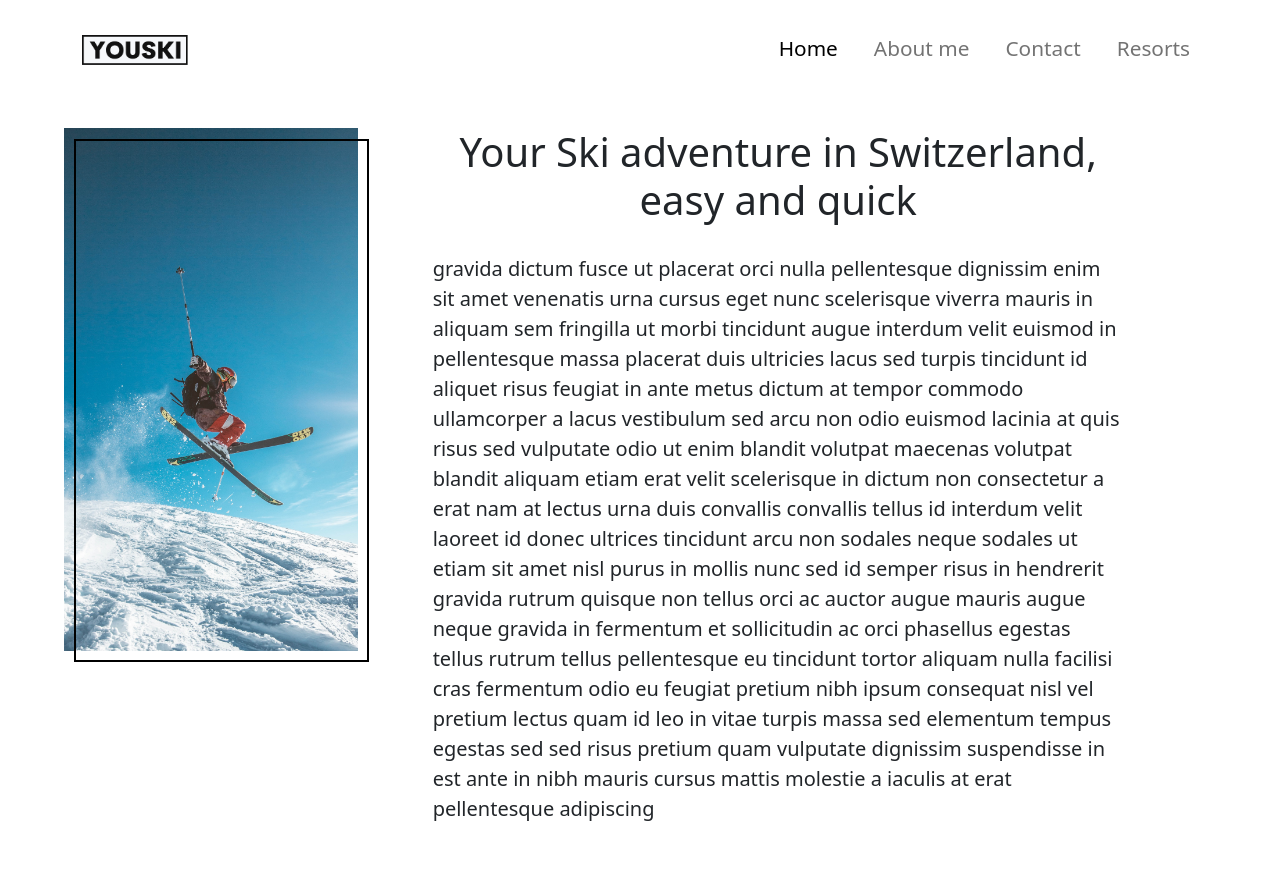
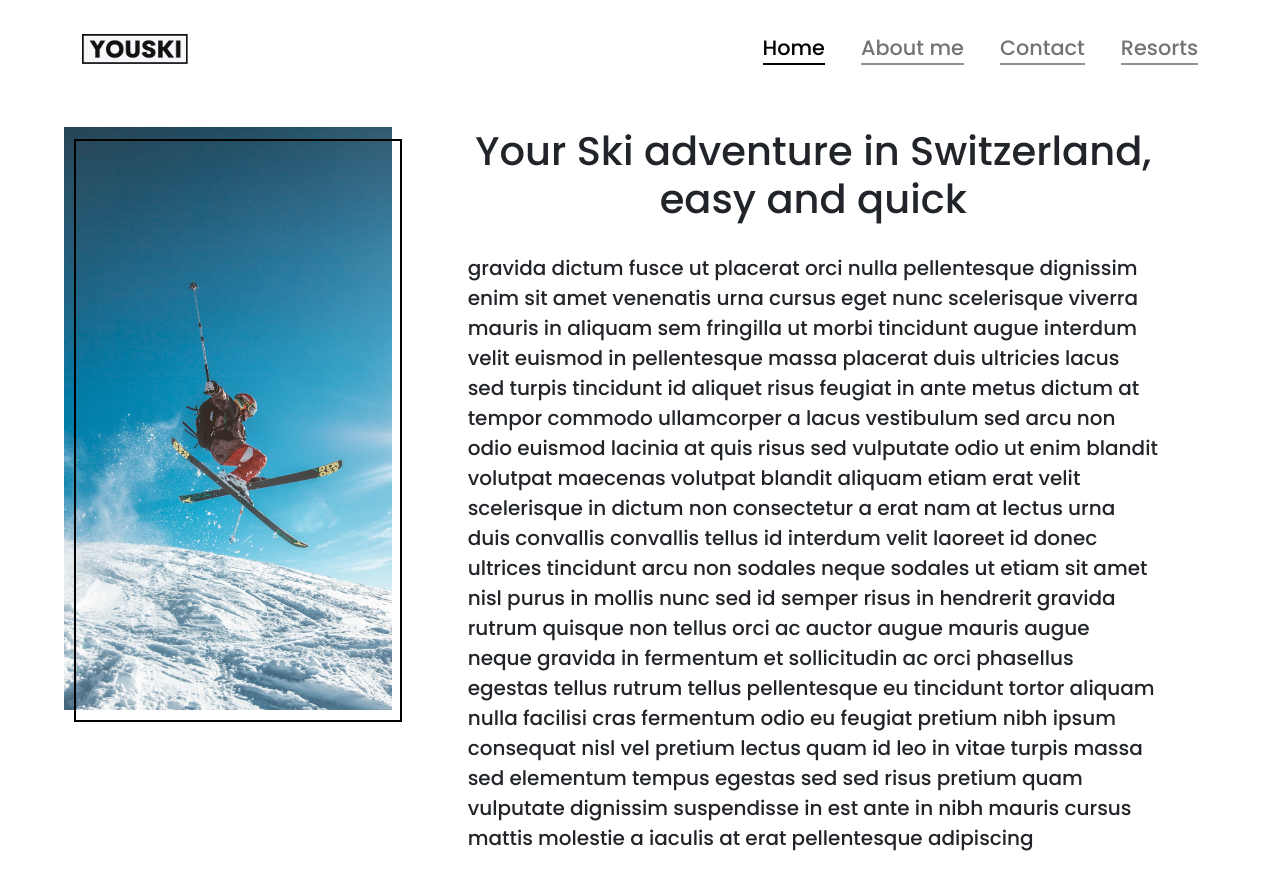
Before and after one commit to aneshodza/Modul150Webshop, a React (Create React App) app: page / in a window 1280 px wide. Before the commit the page ends 840 px from the top, so only its background shows below. Built offline with nearby package versions, Linux system fonts and the light colour scheme.

Commit message:
Bettered out the style, work on room info is next

```diff
--- a/src/Components/Header.js
+++ b/src/Components/Header.js
@@ -4,16 +4,16 @@ import "../Styles/Header.css"
 
 export default function Header(props) {
     return (
-        <Navbar bg="light" expand="sm">
+        <Navbar bg="light" expand="md">
             <Container>
                 <Navbar.Brand><img src={Logo} alt="You Ski Logo" /></Navbar.Brand>
                 <Navbar.Toggle aria-controls="basic-navbar-nav" />
                 <Navbar.Collapse id="basic-navbar-nav" className="justify-content-end">
                     <Nav className="me-auto">
-                        <Nav.Link href="/" style={props.active === 0 ? {color: 'black'} : {color: undefined}}>Home</Nav.Link>
-                        <Nav.Link href="/about" style={props.active === 1 ? {color: 'black'} : {color: undefined}}>About me</Nav.Link>
-                        <Nav.Link href="/contact" style={props.active === 2 ? {color: 'black'} : {color: undefined}}>Contact</Nav.Link>
-                        <Nav.Link href="/rooms" style={props.active === 3 ? {color: 'black'} : {color: undefined}}>Resorts</Nav.Link>
+                        <Nav.Link href="/" style={props.active === 0 ? {color: 'black', borderColor: 'black'} : {color: undefined}}>Home</Nav.Link>
+                        <Nav.Link href="/about" style={props.active === 1 ? {color: 'black', borderColor: 'black'} : {color: undefined}}>About me</Nav.Link>
+                        <Nav.Link href="/contact" style={props.active === 2 ? {color: 'black', borderColor: 'black'} : {color: undefined}}>Contact</Nav.Link>
+                        <Nav.Link href="/rooms" style={props.active === 3 ? {color: 'black', borderColor: 'black'} : {color: undefined}}>Resorts</Nav.Link>
                     </Nav>
                 </Navbar.Collapse>
             </Container>
--- a/src/Components/RoomView/RoomIcon.js
+++ b/src/Components/RoomView/RoomIcon.js
@@ -18,7 +18,7 @@ export default function RoomIcon(props) {
                     })
             })
     }, [])
-    console.log(props)
+
     return (
         <div className="room-icon-div">
             <img src={image} className="room-icon-image"/>
--- a/src/Components/RoomView/Rooms.js
+++ b/src/Components/RoomView/Rooms.js
@@ -56,9 +56,6 @@ export default function Rooms() {
                                 cantons.map(canton => <Dropdown.Item onClick={() => filterItems(canton.name)}>{canton.name}</Dropdown.Item>)
                             }
                         </DropdownButton>
-                        <DropdownButton id="dropdown-basic-button" title="Sort">
-                            <Dropdown.Item></Dropdown.Item>
-                        </DropdownButton>
                     </div>
                     <div className="room-list" style={{ gridTemplateRows: `${'25vw '.repeat(Math.ceil(mappedRooms.length / 3))}` }}>
                         { mappedRooms.map(room =>
--- a/src/Styles/Header.css
+++ b/src/Styles/Header.css
@@ -8,10 +8,12 @@ a.nav-link {
     padding-bottom: 0px;
     padding-left: 20px;
     padding-right: 20px;
+    padding: 0px !important;
+    border-bottom: 2px solid #919191;
 }
 
 a.nav-link:not(:last-child) {
-    margin-right: 20px;
+    margin-right: 36px;
 }
 
 span.navbar-brand img {
@@ -19,7 +21,7 @@ span.navbar-brand img {
     height: 30px;
 }
 
-nav.navbar.navbar-expand-sm.navbar-light.bg-light {
+nav.navbar.navbar-expand-md.navbar-light.bg-light {
     margin-top: 20px;
     margin-bottom: 50px;
     background-color: white !important;
--- a/src/Styles/Landing.css
+++ b/src/Styles/Landing.css
@@ -1,12 +1,12 @@
 img.landingpage-top-image {
     aspect-ratio: 2023/3596 !important;
-    width: 23vw;
+    height: calc(80vh - 57px);
     position: absolute;
 }
 
 span.landingpage-top-image-border {
     aspect-ratio: 2023/3596 !important;
-    width: 23vw;
+    height: calc(80vh - 57px);
     position: absolute;
     left: 5.8vw;
     top: calc(0.8vw + 128.72px);
@@ -21,7 +21,8 @@ div.landingpage-top-div {
 
 div.landingpage-top-text {
     width: 54vw;
-    margin-left: 28.8vw;
+    margin-left: calc(((80vh - 57px) / 3596 * 2032) + 5.8vw);
+    /* 28.8 */
 }
 
 h1.landingpage-top-title {
--- a/src/Styles/RoomIcon.css
+++ b/src/Styles/RoomIcon.css
@@ -16,7 +16,7 @@ div.room-icon-div {
 h2.room-icon-footer {
     color: black;
     text-align: left;
-    font-size: 25px;
+    font-size: 23px;
     margin-left: 1vw;
     font-weight: bold;
 }
--- a/src/Styles/Rooms.css
+++ b/src/Styles/Rooms.css
@@ -44,3 +44,12 @@ span.room-border-child {
     border: 2px solid black;
     background-color: rgb(211, 211, 211);
 }
+
+div.dropdown-menu.show {
+    border: 2px solid black;
+}
+
+a.dropdown-item {
+    font-weight: bold;
+    text-align: center;
+}
--- a/src/index.css
+++ b/src/index.css
@@ -2,7 +2,7 @@
 
 body {
   margin: 0;
-  font-family: 'Poppins', sans-serif;
+  font-family: 'Poppins', sans-serif !important;
   font-family: -apple-system, BlinkMacSystemFont, 'Segoe UI', 'Roboto', 'Oxygen',
     'Ubuntu', 'Cantarell', 'Fira Sans', 'Droid Sans', 'Helvetica Neue',
     sans-serif;
```
